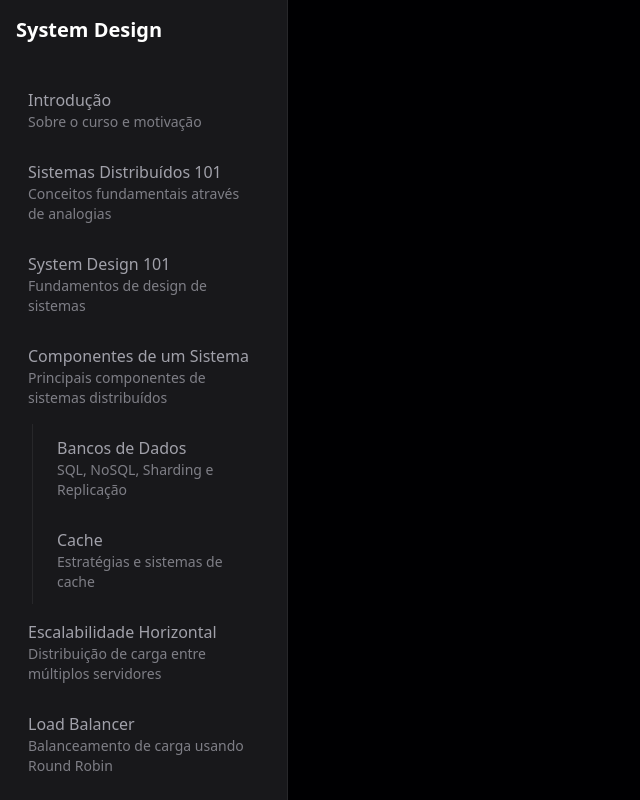
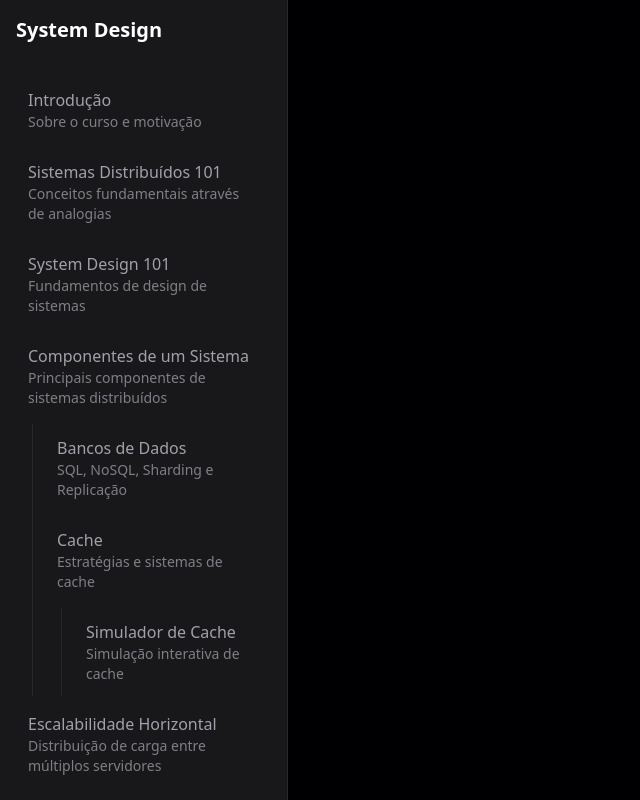
Before and after one commit to flaviojmendes/dinamos, a React (Vite) app: page / in a window 1280 px wide. Shown: the whole page, without its empty margins (0-640 px from the left). Built offline with nearby package versions, Linux system fonts and the light colour scheme; a web font is replaced by a local one.

Commit message:
cache content added

```diff
--- a/src/App.tsx
+++ b/src/App.tsx
@@ -60,6 +60,10 @@
   { path: "/cdn", name: "CDN", description: "Rede de distribuição de conteúdo" }
 ];
 
+export default function App() {
+  const [isSidebarOpen, setIsSidebarOpen] = useState(true);
+  const [isMobile, setIsMobile] = useState(false);
+
   const MenuLink = ({ item }: { item: MenuItem }) => (
     <div>
       <NavLink
@@ -83,10 +87,6 @@
       )}
     </div>
   );
-
-export default function App() {
-  const [isSidebarOpen, setIsSidebarOpen] = useState(true);
-  const [isMobile, setIsMobile] = useState(false);
 
   useEffect(() => {
     const checkMobile = () => {
@@ -139,39 +139,7 @@
 
               <nav className="space-y-1">
                 {menuItems.map((item) => (
-                  <div key={item.path}>
-                    <NavLink
-                      to={item.path}
-                      className={({ isActive }: { isActive: boolean }) =>
-                        `flex flex-col p-3 rounded-lg transition-colors ${
-                          isActive ? 'bg-blue-500 text-white' : 'text-zinc-400 hover:bg-zinc-800 hover:text-white'
-                        }`
-                      }
-                      onClick={() => isMobile && setIsSidebarOpen(false)}
-                    >
-                      <span className="font-medium">{item.name}</span>
-                      <span className="text-sm opacity-75">{item.description}</span>
-                    </NavLink>
-                    {item.children && (
-                      <div className="ml-4 mt-1 space-y-1 border-l border-zinc-800 pl-3">
-                        {item.children.map((child) => (
-                          <NavLink
-                            key={child.path}
-                            to={child.path}
-                            className={({ isActive }: { isActive: boolean }) =>
-                              `flex flex-col p-3 rounded-lg transition-colors ${
-                                isActive ? 'bg-blue-500 text-white' : 'text-zinc-400 hover:bg-zinc-800 hover:text-white'
-                              }`
-                            }
-                            onClick={() => isMobile && setIsSidebarOpen(false)}
-                          >
-                            <span className="font-medium">{child.name}</span>
-                            <span className="text-sm opacity-75">{child.description}</span>
-                          </NavLink>
-                        ))}
-                      </div>
-                    )}
-                  </div>
+                  <MenuLink key={item.path} item={item} />
                 ))}
               </nav>
             </div>
```
Lines whose indentation alone changed are shown as unchanged.
